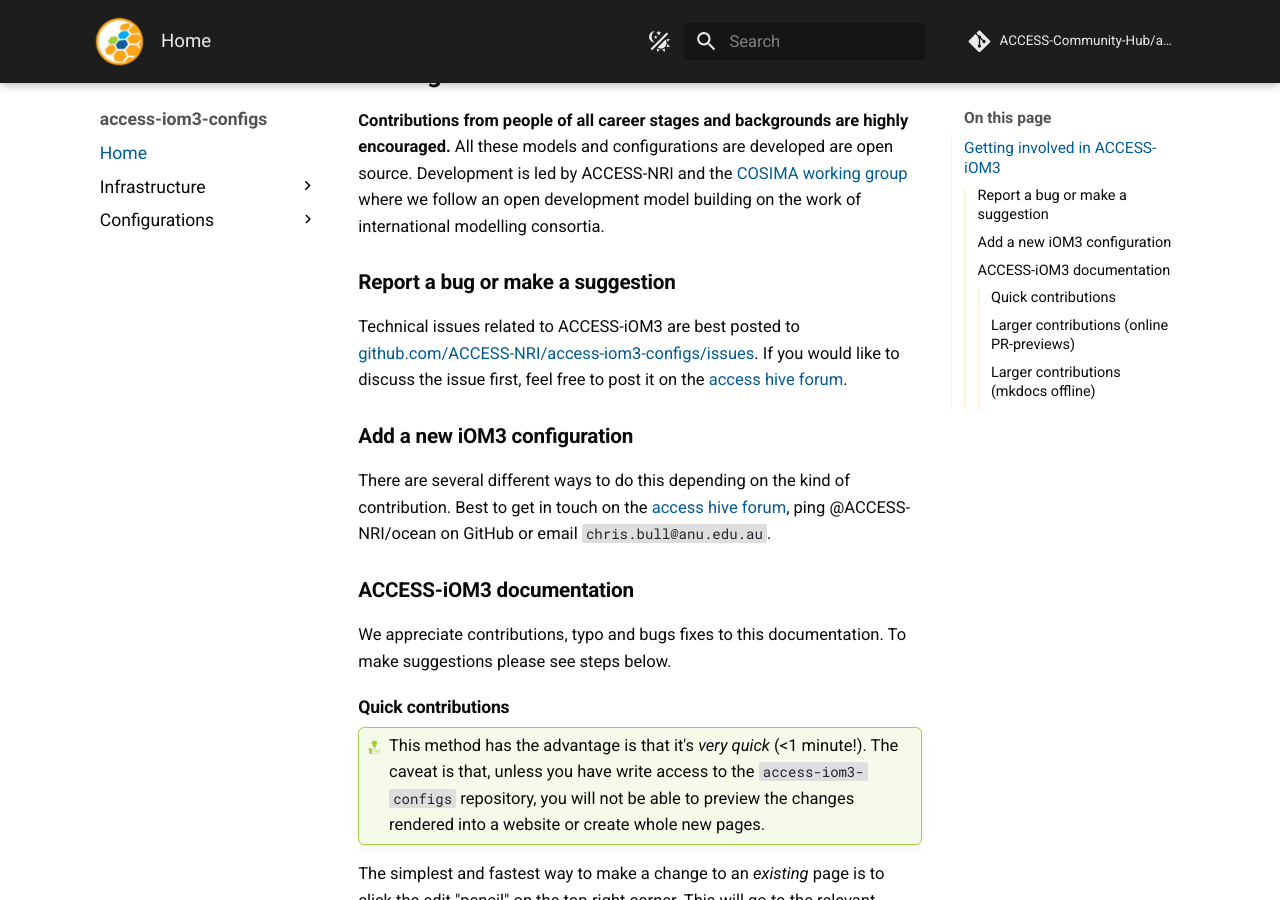
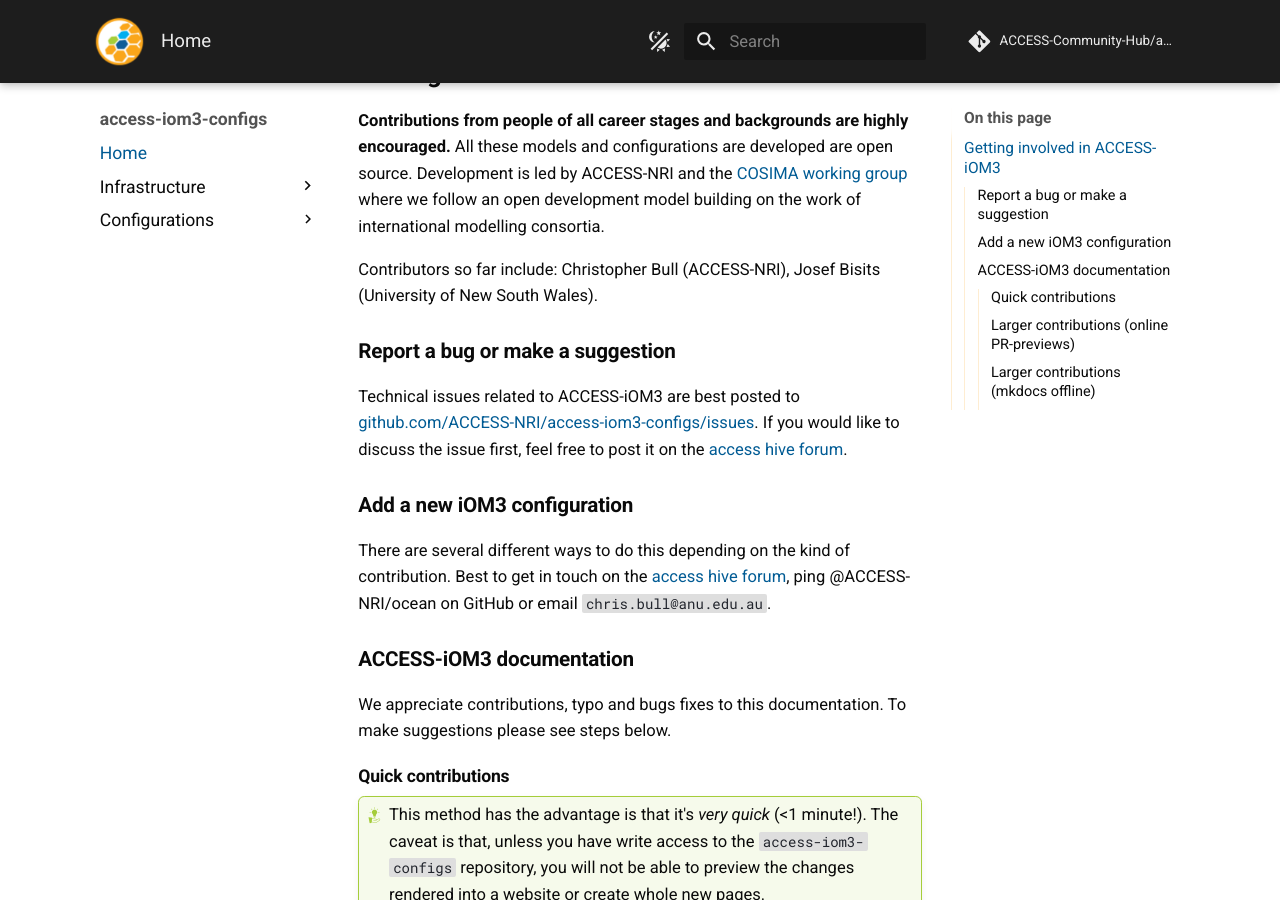
Before and after one commit to ACCESS-Community-Hub/access-iom3-configs, an MkDocs documentation site: the page built from documentation/docs/pages/index.md, in a window 1280 px wide and 900 px high, scrolled down 309 px. Built offline with MkDocs 1.6.1 and Material for MkDocs 9.7.7, drawn with Linux system fonts in a browser that asks for light colours; comment, search, counter and statistics services are not loaded.

Commit message:
Update contributors section in index.md (#7)
Added contributors' names to the documentation.

Inspired by @jbisits and this issue: https://github.com/ACCESS-Community-Hub/access-iom3-configs/issues/5

adding a public author list (as well as https://github.com/ACCESS-Community-Hub/access-iom3-configs/blob/main/CITATION.cff)

```diff
--- a/documentation/docs/pages/index.md
+++ b/documentation/docs/pages/index.md
@@ -6,6 +6,8 @@ The purpose of this repository, is to encourage community users to both use and
 ## Getting involved in ACCESS-iOM3
 
 **Contributions from people of all career stages and backgrounds are highly encouraged.** All these models and configurations are developed are open source. Development is led by ACCESS-NRI and the [COSIMA working group](https://cosima.org.au/) where we follow an open development model building on the work of international modelling consortia.
+
+Contributors so far include: Christopher Bull (ACCESS-NRI), Josef Bisits (University of New South Wales).
 
 ### Report a bug or make a suggestion
 
```
